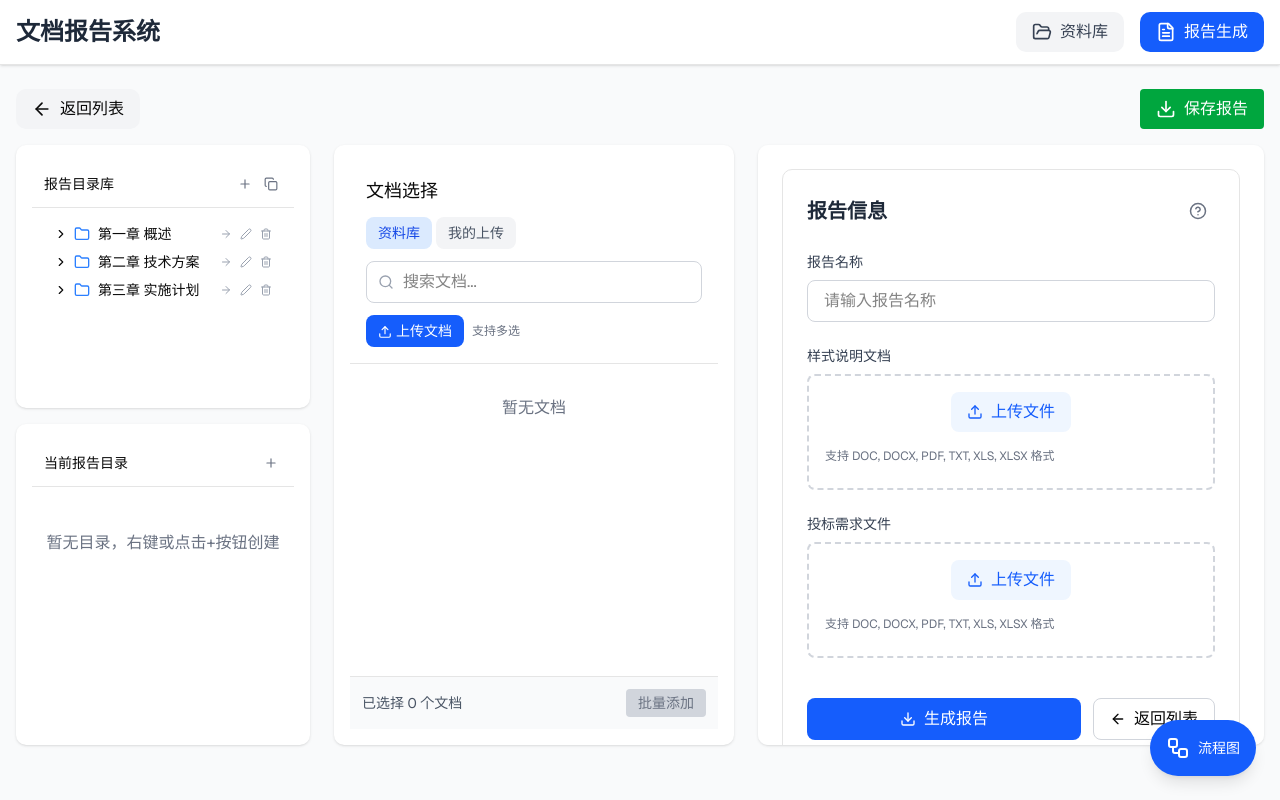
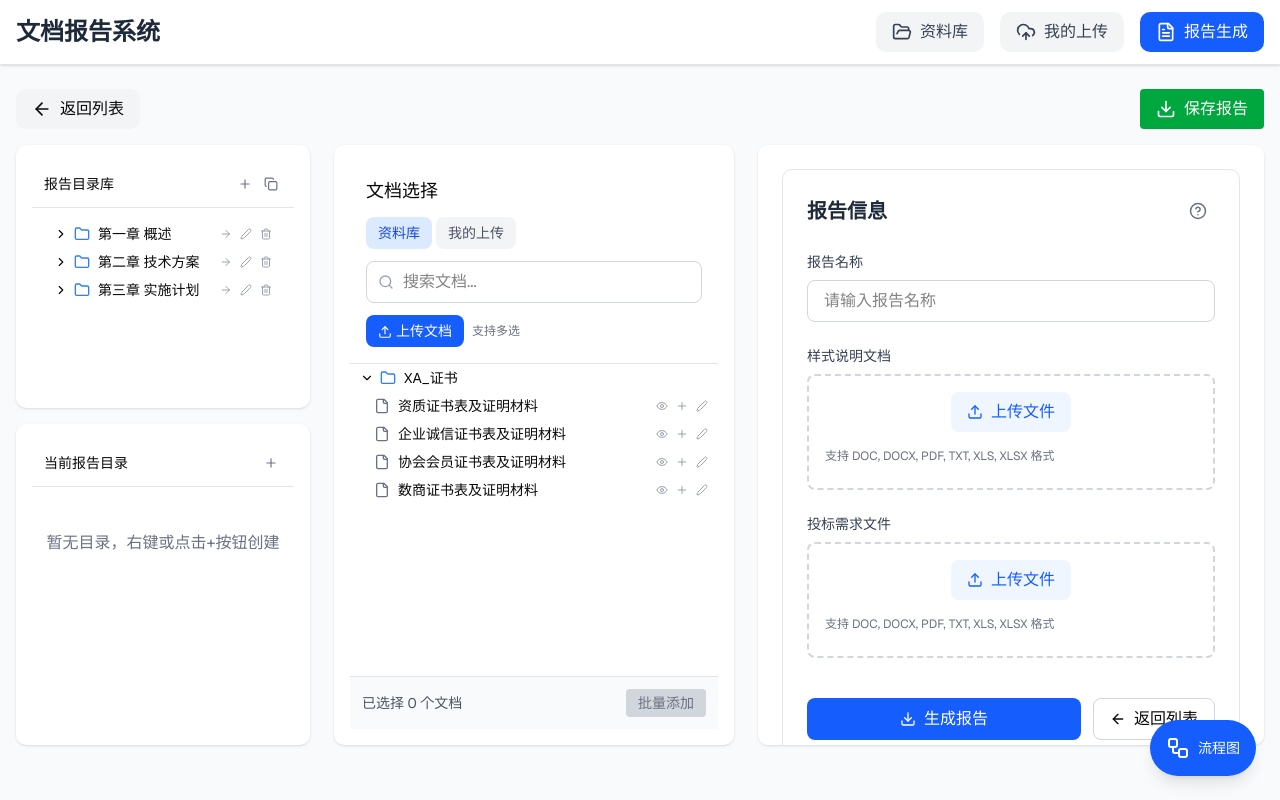
Before and after one commit to hjhashd/document-report-system, a Next.js app: page / in a window 1280 px wide. Built offline with nearby package versions, Linux system fonts and the light colour scheme.

Commit message:
修复文档预览和资料库加载问题 - 修复了我的上传文档预览跳转问题 - 解决了资料库首次加载为空的问题

```diff
--- a/app/page.tsx
+++ b/app/page.tsx
@@ -1,7 +1,7 @@
 "use client"
 
 import { useState, useEffect } from "react"
-import { FolderOpen, FileText, ChevronRight, File, Folder, Eye } from "lucide-react"
+import { FolderOpen, FileText, ChevronRight, File, Folder, Eye, UploadCloud } from "lucide-react" // 添加了 UploadCloud 图标
 
 // 导入你的新布局组件和类型
 import { DocumentReportLayout } from "@/components/document-report/document-report-layout"
@@ -11,6 +11,7 @@ import { DocumentNode, ReportNode, UploadedFile } from "@/components/document-re
 import { DocumentTree } from "@/components/document-report/document-tree"
 import { FlowchartLink } from "@/components/flowchart-link"
 import { DocumentPreview } from "@/components/document-report/document-preview"
+import { MyUploadsTree } from "@/components/document-report/my-uploads-tree" // 导入 MyUploadsTree
 
 // 导入你的操作函数（资料库视图需要）
 import { getNode, getNodePath, readFileContent, getReportNode, addDocumentsToReport, addDocumentNodeToTree } from "@/components/document-report/tree-operations"
@@ -50,9 +51,9 @@ const INITIAL_REPORT_LIBRARY: ReportNode[] = [
 
 export default function DocumentReportSystem() {
   // -----------------------------------------------------------------
-  // 2. 恢复 activeTab 状态
+  // 2. 恢复 activeTab 状态（现在有三个可能的值）
   // -----------------------------------------------------------------
-  const [activeTab, setActiveTab] = useState("report") // 默认为 "report"
+  const [activeTab, setActiveTab] = useState("report") // "report", "library", "uploads"
 
   // --- 你的所有状态（保持不变） ---
   const [reports, setReports] = useState<any[]>([])
@@ -75,34 +76,43 @@ export default function DocumentReportSystem() {
   const [editingNodeName, setEditingNodeName] = useState("")
   const [draggedNode, setDraggedNode] = useState<ReportNode | null>(null)
 
-  // --- ↓↓↓ 1. 添加新 State ↓↓↓ ---
+  // --- 添加新 State ---
   const [myUploadsNodes, setMyUploadsNodes] = useState<DocumentNode[]>([])
-  // --- ↑↑↑ 添加结束 ↑↑↑ ---
 
-  // --- ↓↓↓ 添加此 useEffect ↓↓↓ ---
+  // --- 添加这个新 State ---
+  const [selectedUploadNodeId, setSelectedUploadNodeId] = useState<string | null>(null)
+
+  // --- 添加此 useEffect：首次加载就拉取资料库结构 ---
   useEffect(() => {
-    // 当用户点击 "资料库" 标签页时，且数据尚未加载时
-    if (activeTab === "library" && treeNodes.length === 0) {
+    if (treeNodes.length === 0) {
       console.log("正在获取资料库结构...");
-      fetch('/api/library') // <--- 请求你在任务1创建的 API
+      fetch('/api/library')
         .then(res => res.json())
         .then((data: DocumentNode[]) => {
-          setTreeNodes(data);
-
+          setTreeNodes(data)
           // 自动展开所有第一层级的文件夹
-          const rootFolders = data.filter(n => n.type === 'folder' && !n.parentId).map(n => n.id);
-          setExpandedNodes(new Set(rootFolders));
+          const rootFolders = data
+            .filter(n => n.type === 'folder' && !n.parentId)
+            .map(n => n.id)
+          setExpandedNodes(new Set(rootFolders))
         })
-        .catch(err => console.error("获取资料库失败:", err));
+        .catch(err => console.error("获取资料库失败:", err))
     }
-  }, [activeTab, treeNodes.length, setExpandedNodes]); // 依赖 activeTab
-  // --- ↑↑↑ 添加结束 ↑↑↑ ---
+  }, [treeNodes.length])
 
   // -----------------------------------------------------------------
-  // 3. 恢复资料库视图需要的辅助函数
+  // 3. 辅助函数 (为新页面准备)
   // -----------------------------------------------------------------
   const getNodeFromTree = (id: string) => getNode(treeNodes, id)
   const getPathForNode = (nodeId: string) => getNodePath(treeNodes, nodeId)
+
+  // --- 为新页面添加这两个辅助函数 ---
+  // 用于 "我的上传" 标签页
+  const nodeFromUploads = getNode(myUploadsNodes, selectedUploadNodeId)
+  const getPathForUploadNode = (nodeId: string) => {
+    const node = getNode(myUploadsNodes, nodeId)
+    return "我的上传 / " + (node ? node.name : "")
+  }
 
   // 辅助函数：检查节点是否为文件夹
   const isFolderNode = (nodes: DocumentNode[], nodeId: string | null): boolean => {
@@ -144,6 +154,22 @@ export default function DocumentReportSystem() {
       treeNodes.map((node) =>
         node.id === nodeId ? { ...node, name: newName.trim() } : node
       )
+    )
+  }
+
+  // 为 "我的上传" 添加重命名和删除 Handler
+  const handleUpdateMyUploadsNodeName = (nodeId: string, newName: string) => {
+    if (!newName.trim()) return
+    setMyUploadsNodes(
+      myUploadsNodes.map((node) =>
+        node.id === nodeId ? { ...node, name: newName.trim() } : node
+      )
+    )
+  }
+
+  const handleDeleteMyUploadsNode = (nodeId: string) => {
+    setMyUploadsNodes(
+      myUploadsNodes.filter((node) => node.id !== nodeId)
     )
   }
 
@@ -215,16 +241,8 @@ export default function DocumentReportSystem() {
     // 等待所有文件都处理完毕
     const fileData = await Promise.all(fileDataPromises)
 
-    // --- ↓↓↓ 这是核心修改 ↓↓↓ ---
     // 将新文件添加到 "我的上传" state
     setMyUploadsNodes(prevNodes => [...prevNodes, ...fileData])
-    // --- ↑↑↑ 核心修改结束 ↑↑↑ ---
-
-    // --- 移除以下逻辑 ---
-    // (不再添加到资料库 treeNodes)
-    /*
-    setTreeNodes([...treeNodes, ...fileData])
-    */
   }
 
   // --- 处理报告信息上传（右侧面板的上传按钮）---
@@ -278,43 +296,8 @@ export default function DocumentReportSystem() {
       status: uploadResult?.status || "LOCAL",
     }))
 
-    // --- ↓↓↓ 这是核心修改 ↓↓↓ ---
     // 将新文件添加到 "我的上传" state
     setMyUploadsNodes(prevNodes => [...prevNodes, ...newDocNodes])
-    // --- ↑↑↑ 核心修改结束 ↑↑↑ ---
-
-    // --- 移除以下逻辑 ---
-    // (不再添加到资料库 treeNodes)
-    /*
-    let newTreeNodes = [...treeNodes]
-    for (const newNode of newDocNodes) {
-      newTreeNodes = addDocumentNodeToTree(newTreeNodes, newNode, libraryParentId)
-    }
-    setTreeNodes(newTreeNodes) // 更新资料库
-
-    if (libraryParentId) {
-      setExpandedNodes(new Set([...expandedNodes, libraryParentId]))
-    }
-    */
-
-    // (不再自动添加到报告)
-    /*
-    const newDocIds = new Set(newDocNodes.map(node => node.id))
-
-    // 现在这个函数可以正确处理 reportParentId 为 null 的情况了
-    addDocumentsToReport(
-      newDocIds,
-      newTreeNodes,
-      reportParentId,
-      reportStructure,
-      setReportStructure,
-      setSelectedDocuments
-    )
-
-    if (reportParentId) {
-      setExpandedReportNodes(new Set([...expandedReportNodes, reportParentId]))
-    }
-    */
   }
 
   // --- 处理文档选择上传（中间面板的上传按钮，专门用于报告目录）---
@@ -325,7 +308,6 @@ export default function DocumentReportSystem() {
     // --- 准备工作 ---
     // 1. "我的上传" 目录总是根目录
     const parentId = null
-    // const reportParentId = ... // (不再需要)
 
     // 2. 异步读取所有文件并上传到后端
     const readFiles: { file: File; content: string | ArrayBuffer; fileType: string; uploadResult?: { docId: string; status: string } }[] = []
@@ -349,46 +331,9 @@ export default function DocumentReportSystem() {
       status: uploadResult?.status || "LOCAL",
     }))
 
-    // --- ↓↓↓ 这是核心修改 ↓↓↓ ---
     // 将新文件添加到 "我的上传" state
     setMyUploadsNodes(prevNodes => [...prevNodes, ...newDocNodes])
-    // --- ↑↑↑ 核心修改结束 ↑↑↑ ---
-
-    // --- 移除以下逻辑 ---
-    // (不再添加到资料库 treeNodes)
-    /*
-    let newTreeNodes = [...treeNodes]
-    for (const newNode of newDocNodes) {
-      newTreeNodes = addDocumentNodeToTree(newTreeNodes, newNode, libraryParentId)
-    }
-    setTreeNodes(newTreeNodes)
-    if (libraryParentId) { ... }
-    */
-
-    // (不再自动添加到报告)
-    /*
-    const newDocIds = new Set(newDocNodes.map(node => node.id))
-    addDocumentsToReport(...)
-    if (reportParentId) { ... }
-    */
   }
-
-  // --- ↓↓↓ 3. 为 "我的上传" 添加重命名和删除 Handler ↓↓↓ ---
-  const handleUpdateMyUploadsNodeName = (nodeId: string, newName: string) => {
-    if (!newName.trim()) return
-    setMyUploadsNodes(
-      myUploadsNodes.map((node) =>
-        node.id === nodeId ? { ...node, name: newName.trim() } : node
-      )
-    )
-  }
-
-  const handleDeleteMyUploadsNode = (nodeId: string) => {
-    setMyUploadsNodes(
-      myUploadsNodes.filter((node) => node.id !== nodeId)
-    )
-  }
-  // --- ↑↑↑ 添加结束 ↑↑↑ ---
 
   // 添加文档到报告的处理函数
   const handleAddDocumentToReport = (
@@ -431,12 +376,28 @@ export default function DocumentReportSystem() {
     )
   }
 
+  // --- ↓↓↓ 修复预览处理函数：根据来源切换正确的标签页 ↓↓↓ ---
+  const handlePreviewDocument = (docId: string) => {
+    // 如果是“我的上传”里的文档，则切换到“我的上传”标签并设置选中项
+    const isFromUploads = myUploadsNodes.some(n => n.id === docId)
+    if (isFromUploads) {
+      setActiveTab("uploads")
+      setSelectedUploadNodeId(docId)
+      return
+    }
+
+    // 否则默认切到“资料库”并设置资料库的选中项
+    setActiveTab("library")
+    setSelectedNode(docId)
+  }
+  // --- ↑↑↑ Handler 修复结束 ↑↑↑ ---
+
   // -----------------------------------------------------------------
   // 4. 恢复完整的页面 JSX (Header, Tabs, Container)
   // -----------------------------------------------------------------
   return (
     <div className="min-h-screen bg-gray-50">
-      {/* --- 这是你丢失的 Header --- */}
+      {/* --- 修改 Header，添加新按钮 --- */}
       <div className="bg-white shadow-sm border-b">
         <div className="container mx-auto px-4">
           <div className="flex items-center justify-between h-16">
@@ -453,6 +414,21 @@ export default function DocumentReportSystem() {
                   资料库
                 </div>
               </button>
+
+              {/* --- 这是新按钮 --- */}
+              <button
+                onClick={() => setActiveTab("uploads")}
+                className={`px-4 py-2 rounded-lg font-medium transition-colors ${
+                  activeTab === "uploads" ? "bg-blue-600 text-white" : "bg-gray-100 text-gray-700 hover:bg-gray-200"
+                }`}
+              >
+                <div className="flex items-center gap-2">
+                  <UploadCloud size={20} />
+                  我的上传
+                </div>
+              </button>
+              {/* --- 新按钮结束 --- */}
+
               <button
                 onClick={() => setActiveTab("report")}
                 className={`px-4 py-2 rounded-lg font-medium transition-colors ${
@@ -498,7 +474,8 @@ export default function DocumentReportSystem() {
                 onSetEditingNodeName={setEditingNodeName}
                 onUpdateNodeName={handleUpdateDocumentNodeName}
                 onFileUpload={handleLibraryFileUpload}
-            onAttachmentFileUpload={handleReportInfoUpload}
+                onAttachmentFileUpload={handleReportInfoUpload}
+                viewMode="library"
               />
             </div>
 
@@ -519,6 +496,38 @@ export default function DocumentReportSystem() {
               )}
             </div>
           </div>
+        ) : activeTab === "uploads" ? (
+          // --- 添加 "我的上传" 视图 ---
+          <div className="flex gap-6 h-[calc(100vh-140px)]">
+            {/* 左侧：我的上传列表 */}
+            <div className="w-80 bg-white rounded-lg shadow p-4 overflow-y-auto flex flex-col">
+              <h2 className="text-lg font-semibold mb-4 px-2">我的上传文件</h2>
+              <MyUploadsTree
+                nodes={myUploadsNodes}
+                viewMode="library" // <-- 设置为预览模式
+                selectedNodeId={selectedUploadNodeId}
+                onSelectNode={setSelectedUploadNodeId}
+
+                // (在预览模式下，这些 prop 用来禁用编辑功能)
+                onAddDocumentToReport={() => {}}
+                editingNodeId={null}
+                editingNodeName=""
+                onSetEditingNodeId={() => {}}
+                onSetEditingNodeName={() => {}}
+                onUpdateNodeName={() => {}}
+                onDeleteNode={() => {}}
+              />
+            </div>
+
+            {/* 右侧：预览面板 */}
+            <div className="flex-1 bg-white rounded-lg shadow p-6 overflow-y-auto">
+              <DocumentPreview
+                node={nodeFromUploads}
+                getNodePath={getPathForUploadNode}
+              />
+            </div>
+          </div>
+        // --- "我的上传" 视图结束 ---
         ) : (
           // -----------------------------------------------------------------
           // 6. 渲染你的新布局组件 (Report View)
@@ -568,13 +577,14 @@ export default function DocumentReportSystem() {
             onDocumentSelectionUpload={handleDocumentSelectionUpload} // <--- 新增
             onReportInfoUpload={handleReportInfoUpload} // <--- 新增
 
-            // --- ↓↓↓ 4. 传入新的 State 和 Handlers ↓↓↓ ---
+            // 传入新的 State 和 Handlers
             myUploadsNodes={myUploadsNodes}
             setMyUploadsNodes={setMyUploadsNodes}
             onUpdateMyUploadsNodeName={handleUpdateMyUploadsNodeName}
             onDeleteMyUploadsNode={handleDeleteMyUploadsNode}
             onAddDocumentToReport={handleAddSingleDocumentToReport} // <-- 传入新的函数
-            // --- ↑↑↑ 传入结束 ↑↑↑ ---
+            onToggleDocumentSelection={toggleDocumentSelection}
+            onPreviewDocument={handlePreviewDocument}
           />
         )}
       </div>
--- a/components/document-report/document-report-layout.tsx
+++ b/components/document-report/document-report-layout.tsx
@@ -97,6 +97,7 @@ interface DocumentReportLayoutProps {
   onAttachmentFileUpload: (e: React.ChangeEvent<HTMLInputElement>, fileType: "style" | "bidding") => void
   onDocumentSelectionUpload: (e: React.ChangeEvent<HTMLInputElement>) => void // <--- 新增
   onReportInfoUpload: (e: React.ChangeEvent<HTMLInputElement>, fileType: "style" | "bidding") => void // <--- 新增
+  onPreviewDocument: (docId: string) => void // <--- 新增预览处理函数
 
   // --- ↓↓↓ 新增的 State 和 Handlers ↓↓↓ ---
   myUploadsNodes: DocumentNode[]
@@ -155,6 +156,7 @@ export function DocumentReportLayout({
   onAttachmentFileUpload,
   onDocumentSelectionUpload, // <--- 新增
   onReportInfoUpload, // <--- 新增
+  onPreviewDocument, // <--- 新增预览处理函数
 
   // --- ↓↓↓ 新增的 State 和 Handlers ↓↓↓ ---
   myUploadsNodes,
@@ -677,6 +679,7 @@ export function DocumentReportLayout({
                 onUpdateMyUploadsNodeName={onUpdateMyUploadsNodeName}
                 onDeleteMyUploadsNode={onDeleteMyUploadsNode}
                 onAddDocumentToReportFromMyUploads={handleAddDocumentToReportFromMyUploads}
+                onPreviewDocument={onPreviewDocument}
               />
             </div>
 
@@ -731,5 +734,7 @@ export function DocumentReportLayout({
         }}
       />
     </>
+
+
   )
 }
--- a/components/document-report/document-selection.tsx
+++ b/components/document-report/document-selection.tsx
@@ -32,6 +32,7 @@ interface DocumentSelectionProps {
   onAddDocumentsToReport: () => void
   onAddFolderDocumentsToReport: (folderId: string) => void
   onDocumentSelectionUpload: (e: React.ChangeEvent<HTMLInputElement>) => void
+  onPreviewDocument: (docId: string) => void
 
   // --- ↓↓↓ 新增的 State 和 Handlers ↓↓↓ ---
   myUploadsNodes: any[]
@@ -63,6 +64,7 @@ export function DocumentSelection({
   onAddDocumentsToReport,
   onAddFolderDocumentsToReport,
   onDocumentSelectionUpload, // <--- 新增
+  onPreviewDocument, // <--- 新增预览处理函数
 
   // --- ↓↓↓ 新增的 State 和 Handlers ↓↓↓ ---
   myUploadsNodes,
@@ -173,6 +175,8 @@ export function DocumentSelection({
             onSetEditingNodeId={onSetEditingNodeId}
             onSetEditingNodeName={onSetEditingNodeName}
             onUpdateNodeName={onUpdateNodeName}
+            viewMode="report" // <-- 告知 DocumentTree 它在报告页
+            onPreviewDocument={onPreviewDocument} // <-- 传递预览函数
           />
         ) : (
           <DocumentTree
@@ -197,6 +201,8 @@ export function DocumentSelection({
             onUpdateMyUploadsNodeName={onUpdateMyUploadsNodeName}
             onDeleteMyUploadsNode={onDeleteMyUploadsNode}
             onAddDocumentToReportFromMyUploads={onAddDocumentToReportFromMyUploads}
+            viewMode="report" // <-- 告知 DocumentTree 它在报告页
+            onPreviewDocument={onPreviewDocument} // <-- 传递预览函数
           />
         )}
       </div>
--- a/components/document-report/document-tree.tsx
+++ b/components/document-report/document-tree.tsx
@@ -55,6 +55,8 @@ interface DocumentTreeProps {
   onSetEditingNodeId: (nodeId: string | null) => void
   onSetEditingNodeName: (name: string) => void
   onUpdateNodeName: (nodeId: string, newName: string) => void
+  onPreviewDocument?: (docId: string) => void
+  viewMode?: "library" | "report" // 视图模式：library 或 report
   // 添加"我的上传"相关的处理函数
   onUpdateMyUploadsNodeName?: (nodeId: string, newName: string) => void
   onDeleteMyUploadsNode?: (nodeId: string) => void
@@ -80,6 +82,8 @@ export function DocumentTree({
   onSetEditingNodeId,
   onSetEditingNodeName,
   onUpdateNodeName,
+  onPreviewDocument,
+  viewMode = "library", // 默认为 library 模式
   onUpdateMyUploadsNodeName,
   onDeleteMyUploadsNode,
   onAddDocumentToReportFromMyUploads,
@@ -239,6 +243,24 @@ export function DocumentTree({
 
           {node.type === "file" && (
             <div className="flex items-center gap-1 ml-2">
+              {/* --- 只在 "report" 模式下显示这些按钮 --- */}
+              {viewMode === "report" && (
+                <>
+                  {/* "预览" 按钮 */}
+                  {onPreviewDocument && (
+                    <button
+                      onClick={(e) => {
+                        e.stopPropagation()
+                        onPreviewDocument(nodeId)
+                      }}
+                      className="p-0.5 text-gray-400 hover:text-blue-600 rounded"
+                      title="预览文档"
+                    >
+                      <Eye size={12} />
+                    </button>
+                  )}
+
+                  {/* "选择/取消选择" 按钮 */}
                   <button
                     onClick={(e) => {
                       e.stopPropagation()
@@ -254,6 +276,7 @@ export function DocumentTree({
                     <Plus size={12} />
                   </button>
 
+                  {/* "添加到报告" 按钮 */}
                   {selectedReportNode && (
                     <button
                       onClick={(e) => {
@@ -270,7 +293,10 @@ export function DocumentTree({
                       <ArrowRight size={12} />
                     </button>
                   )}
+                </>
+              )}
 
+              {/* "重命名" 按钮 (两个模式下都显示) */}
               <button
                 onClick={(e) => {
                   e.stopPropagation()
@@ -283,6 +309,7 @@ export function DocumentTree({
                 <Edit2 size={12} />
               </button>
 
+              {/* "删除" 按钮 (仅在"我的上传"视图中显示) */}
               {isMyUploadsNode && onDeleteMyUploadsNode && (
                 <button
                   onClick={(e) => {
@@ -298,7 +325,7 @@ export function DocumentTree({
             </div>
           )}
 
-          {node.type === "folder" && selectedReportNode && (
+          {node.type === "folder" && selectedReportNode && viewMode === "report" && (
             <div className="flex items-center gap-1 ml-2">
               <button
                 onClick={(e) => {
--- a/components/document-report/my-uploads-tree.tsx
+++ b/components/document-report/my-uploads-tree.tsx
@@ -4,6 +4,7 @@ import { FileText, Plus, Edit2, Trash2 } from "lucide-react"
 import { useState } from "react"
 import { DocumentNode } from "./types"
 import { ConfirmDialog } from "./confirm-dialog"
+import { Checkbox } from "@/components/ui/checkbox"
 
 interface MyUploadsTreeProps {
   nodes: DocumentNode[]
@@ -15,8 +16,15 @@ interface MyUploadsTreeProps {
   onUpdateMyUploadsNodeName: (nodeId: string, newName: string) => void
   onDeleteMyUploadsNode: (nodeId: string) => void
   // 添加勾选功能相关属性
-  selectedDocuments: Set<string>
-  onToggleDocumentSelection: (docId: string) => void
+  selectedDocuments?: Set<string>
+  onToggleDocumentSelection?: (docId: string) => void
+
+  // --- ↓↓↓ 1. 添加新 Props ↓↓↓ ---
+  // 用于 "资料库" 预览模式
+  viewMode?: "report" | "library"
+  selectedNodeId?: string | null
+  onSelectNode?: (id: string | null) => void
+  // --- ↑↑↑ 添加结束 ↑↑↑ ---
 }
 
 export function MyUploadsTree({
@@ -31,6 +39,10 @@ export function MyUploadsTree({
   // 添加勾选功能相关属性
   selectedDocuments,
   onToggleDocumentSelection,
+  // --- ↓↓↓ 2. 解构新 Props ↓↓↓ ---
+  viewMode = "report", // 默认为 "report" 模式
+  selectedNodeId,
+  onSelectNode,
 }: MyUploadsTreeProps) {
   // 添加状态管理确认对话框
   const [deleteConfirmOpen, setDeleteConfirmOpen] = useState(false)
@@ -38,6 +50,14 @@ export function MyUploadsTree({
 
   // 过滤掉文件夹（如果未来可能添加的话），只显示文件
   const fileNodes = nodes.filter(node => node.type === 'file');
+
+  const handleItemClick = (node: DocumentNode) => {
+    if (viewMode === 'library' && onSelectNode) {
+      onSelectNode(node.id) // 库视图：选中节点用于预览
+    } else if (viewMode === 'report' && onToggleDocumentSelection) {
+      onToggleDocumentSelection(node.id) // 报告视图：勾选节点
+    }
+  }
 
   const handleSaveName = (nodeId: string) => {
     if (editingNodeName.trim()) {
@@ -61,8 +81,10 @@ export function MyUploadsTree({
 
   return (
     <div className="flex flex-col h-full">
-      <h3 className="text-lg font-bold text-gray-800 mb-4">我的上传</h3>
-      <div className="flex-1 overflow-auto -mr-4 pr-4 space-y-2">
+      {viewMode === 'report' && (
+        <h3 className="text-lg font-bold text-gray-800 mb-4 px-4 pt-4">我的上传</h3>
+      )}
+      <div className={`flex-1 overflow-auto space-y-2 ${viewMode === 'report' ? 'p-4' : 'pt-2'}`}>
         {fileNodes.length === 0 ? (
           <div className="flex items-center justify-center h-full text-gray-400 text-sm">
             暂无上传文件
@@ -70,22 +92,34 @@ export function MyUploadsTree({
         ) : (
           fileNodes.map((node) => {
             const isEditing = editingNodeId === node.id
+            // --- ↓↓↓ 3. 修改选中逻辑 ↓↓↓ ---
+            const isSelected = viewMode === 'library'
+              ? selectedNodeId === node.id // 库视图：是否为预览对象
+              : selectedDocuments?.has(node.id) || false // 报告视图：是否被勾选
+            // --- ↑↑↑ 修改结束 ↑↑↑ ---
 
             return (
               <div
                 key={node.id}
-                className="flex items-center py-1.5 px-2 hover:bg-gray-100 rounded"
+                className={`flex items-center py-1.5 px-2 hover:bg-gray-100 rounded cursor-pointer ${
+                  isSelected ? "bg-blue-50" : ""
+                }`}
+                onClick={() => handleItemClick(node)} // <-- 4. 使用新 handler
               >
-                {/* 添加复选框 */}
-                <input
-                  type="checkbox"
-                  checked={selectedDocuments.has(node.id)}
-                  onChange={() => onToggleDocumentSelection(node.id)}
+                {/* --- ↓↓↓ 5. 条件渲染 Checkbox ↓↓↓ --- */}
+                {viewMode === 'report' && onToggleDocumentSelection && selectedDocuments && (
+                  <Checkbox
+                    checked={isSelected}
+                    onCheckedChange={() => onToggleDocumentSelection(node.id)}
                     className="mr-2"
+                    onClick={(e) => e.stopPropagation()}
                   />
-                <FileText size={16} className="mr-2 text-gray-500 shrink-0" />
+                )}
+                {/* --- ↑↑↑ 结束 ↑↑↑ --- */}
 
-                {isEditing ? (
+                <FileText size={16} className={`mr-2 text-gray-500 shrink-0 ${viewMode === 'library' ? 'ml-2' : ''}`} />
+
+                {isEditing && viewMode === 'report' ? ( // <-- 只有报告模式下可编辑
                   <input
                     type="text"
                     value={editingNodeName}
@@ -105,11 +139,13 @@ export function MyUploadsTree({
                   </span>
                 )}
 
+                {/* --- ↓↓↓ 6. 条件渲染按钮 ↓↓↓ --- */}
+                {viewMode === 'report' && (
                   <div className="flex items-center gap-1 ml-2 shrink-0">
                     <button
                       onClick={(e) => {
                         e.stopPropagation()
-                      onAddDocumentToReport(node.id) // <-- 关键：调用此函数添加到报告
+                        onAddDocumentToReport(node.id)
                       }}
                       className="p-0.5 text-gray-400 hover:text-green-600 rounded"
                       title="添加到报告"
@@ -138,6 +174,8 @@ export function MyUploadsTree({
                       <Trash2 size={14} />
                     </button>
                   </div>
+                )}
+                {/* --- ↑↑↑ 结束 ↑↑↑ --- */}
               </div>
             )
           })
```
Also changed, not shown: components/document-report/tree-operations.ts (line endings or trailing spaces). Lines whose indentation alone changed are shown as unchanged.
